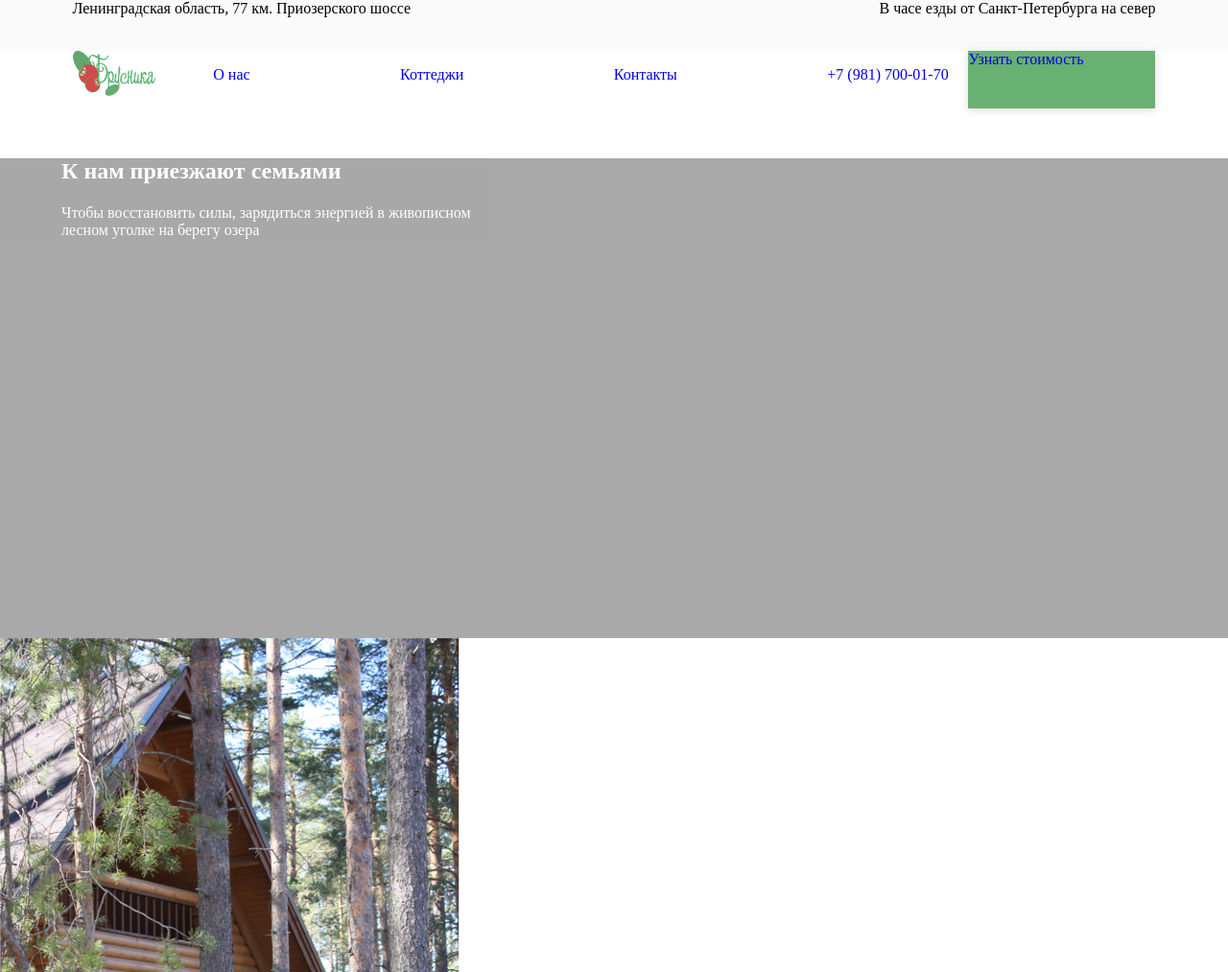
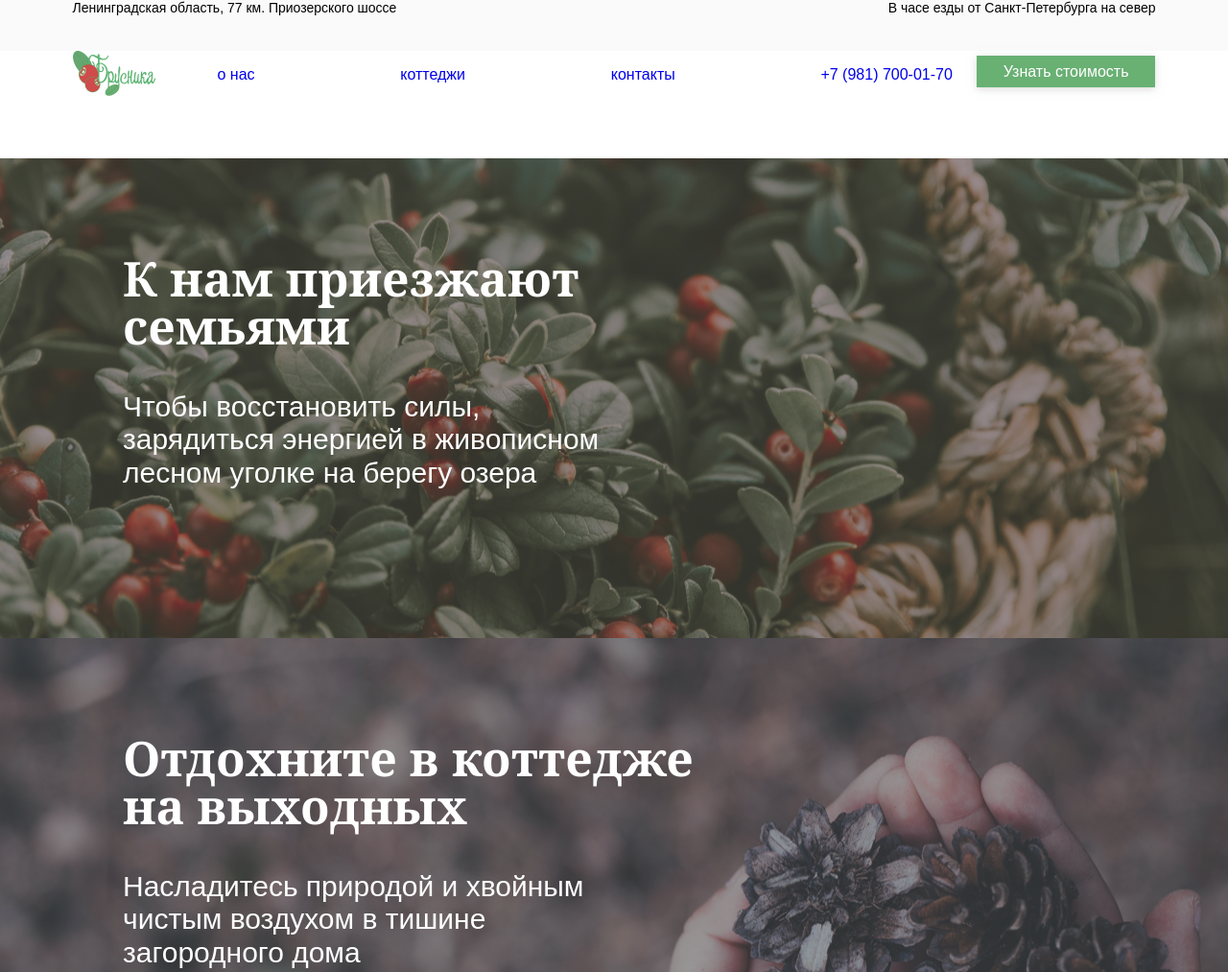
Before and after one commit to ovyunova/brusnika, a website: page src/index.html in a window 1280 px wide. Shown: the top 1013 px of the page at 96% size. Drawn offline with nearby package versions, Linux system fonts and the light colour scheme; files that its build step writes are made by us from their sources; a web font is replaced by a local one.

Commit message:
Добавила стили слайдера, поправила заметку блока слайдеров

```diff
--- a/src/index.html
+++ b/src/index.html
@@ -35,19 +35,20 @@
       </div>
     </div>
   </header>
-  <div class="promo">
-    <div class="promo__inner">
-      <div class="slider">
-        <section class="slider-item">
+
+  <div class="slider">
+      <section class="slider-item">
+        <div class="slider-item__inner">
           <h2 class="slider-item__title">К нам приезжают семьями</h2>
           <p class="slider-item__subtitle">Чтобы восстановить силы, зарядиться энергией в живописном лесном уголке на берегу озера</p>
-        </section>
-<!--         <section class="slider-item">
+        </div>
+      </section>
+      <section class="slider-item">
+        <div class="slider-item__inner">
           <h2 class="slider-item__title">Отдохните в коттедже на выходных</h2>
           <p class="slider-item__subtitle">Насладитесь природой и хвойным чистым воздухом в тишине загородного дома</p>
-        </section> -->
-      </div>
-    </div>
+        </div>
+    </section>
   </div>
 
   <section class="about">
--- a/src/scss/blocks/button.scss
+++ b/src/scss/blocks/button.scss
@@ -1,9 +1,17 @@
 .btn {
-  display: block;
+
+  margin: auto;
+  padding: 8px 28px;
+  box-sizing: border-box;
 
   width: 195px;
   height: 60px;
 
+  font-family: $font-family-second;
+  font-size: $font-size;
+  line-height: 2.75;
+
+  color: $main-color;
 
   &--primary {
 
--- a/src/scss/blocks/header.scss
+++ b/src/scss/blocks/header.scss
@@ -19,6 +19,9 @@
 
     div {
       margin: 0 1%;
+
+      font-family: $font-family-second;
+      font-size: $font-size - 2px;
 
     }
   }
@@ -68,6 +71,10 @@
   display: flex;
   justify-content: space-between;
 
+  font-family: $font-family-second;
+  font-size: $font-size;
+  text-transform: lowercase;
+
   &__item {
 
     display: inline-block;
--- a/src/scss/blocks/page.scss
+++ b/src/scss/blocks/page.scss
@@ -6,4 +6,5 @@ body {
 
 .visually-hidden {
   display: none;
+
 }
--- a/src/scss/blocks/slider.scss
+++ b/src/scss/blocks/slider.scss
@@ -1,58 +1,75 @@
-.promo {
+.slider {
 
-  opacity: 0.48;
-  background-color: $gray-dark;
-  z-index: 0;
+  // opacity: 0.48;
+  // background-color: $gray-dark;
+
+  // position: relative;
+  // z-index: 0;
+
+  margin: auto;
+  box-sizing: border-box;
+
+
+
+}
+
+.slider-item {
+  background: $gray-dark url(../img/slider-main_01.jpg) 0 no-repeat;
+  height: 500px;
+
+  position: relative;
+  z-index: 1;
+
+  margin: auto;
+
+  &:before {
+    content: '';
+    position: absolute;
+    z-index: 5;
+    top: 0;
+    left: 0;
+    width: 100%;
+    height: 500px;
+
+    opacity: 0.48;
+    background-color: $gray-dark;
+  }
+
+  &:last-child {
+    background: $gray-dark url(../img/slider_main_02.jpg) 0 no-repeat;
+  }
 
 
   &__inner {
-    margin: auto;
+    margin: 0 10%;
+    box-sizing: border-box;
 
-    width: $screen-main;
-    height: 500px;
+    position: relative;
+    z-index: 5;
 
   }
 
-}
+  &__title {
+    width: 60%;
+    margin-top: 0%;
+    padding-top: 100px;
 
-.slider {
-  margin: auto;
-  box-sizing: border-box;
-
-  height: 500px;
-
-  &__item {
-    margin-left: 5%;
-
-  }
-
-  &__item-title {
-
-  }
-
-  &__item-subtitle {
-
-  }
-}
-
-.slider-item {
-  width: 40%;
-
-
-  &__title {
-    margin-top: 0%;
-
+    font-family: $font-family-main;
+    font-size: $font-size-h1;
+    font-style: normal;
+    line-height: 1;
     color: $main-color;
-
 
   }
 
   &__subtitle {
+    width: 50%;
+
+    font-family: $font-family-second;
+    font-size: $font-size + 14;
+    font-style: normal;
 
     color: $main-color;
   }
 
-  &__map {
-
-  }
 }
--- a/src/scss/variables.scss
+++ b/src/scss/variables.scss
@@ -12,7 +12,7 @@ $text-color:          $gray-dark;
 $font-family-main:    'NotoSerif', serif;
 $font-family-second:  'NotoSans', sans-serif;
 $font-size:           16px;
-$font-size-h1:        60px;
+$font-size-h1:        50px;
 $line-height:         1.4;
 
 $screen-xs:           480px;
```
Also changed, not shown: src/img/slider-main_01.jpg (added), src/img/slider_main_02.jpg (added).
